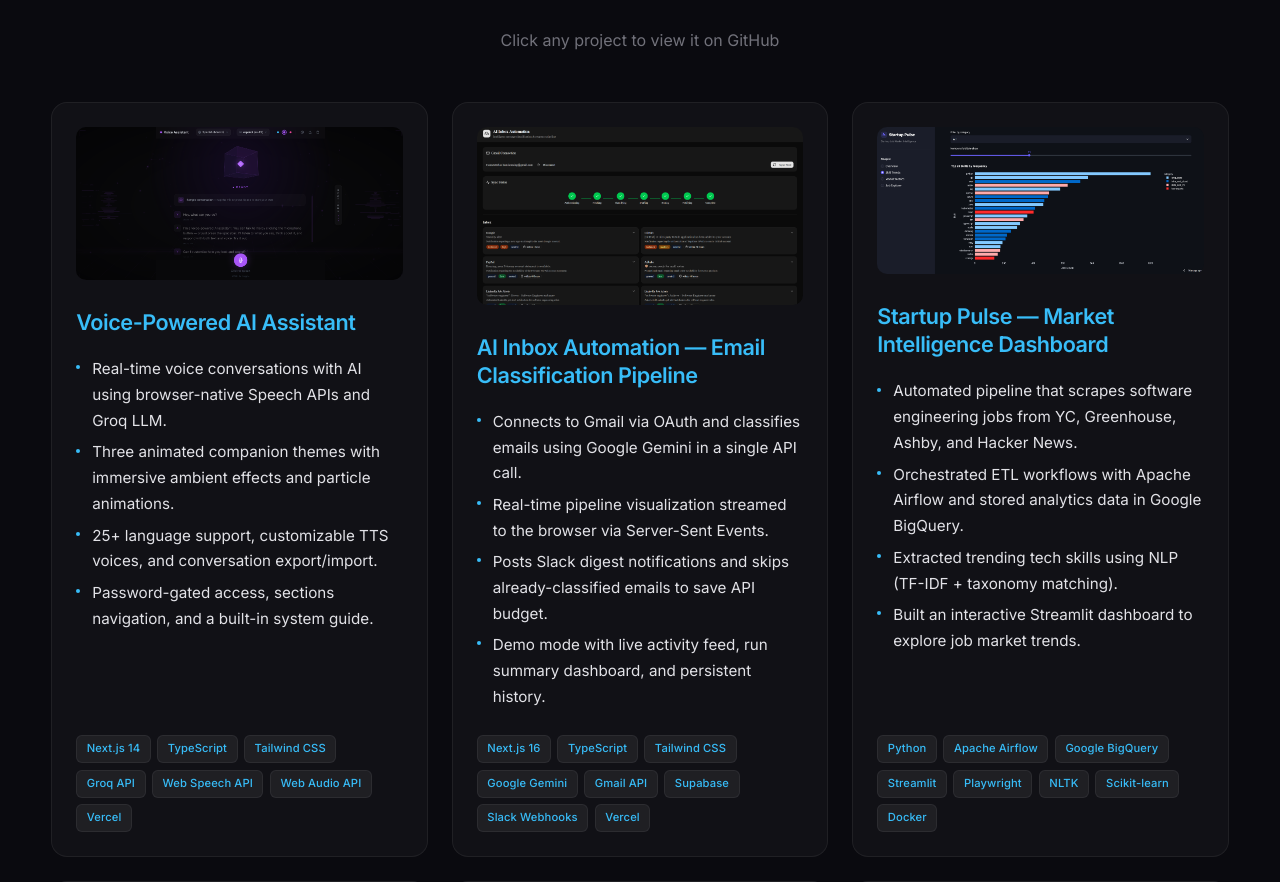
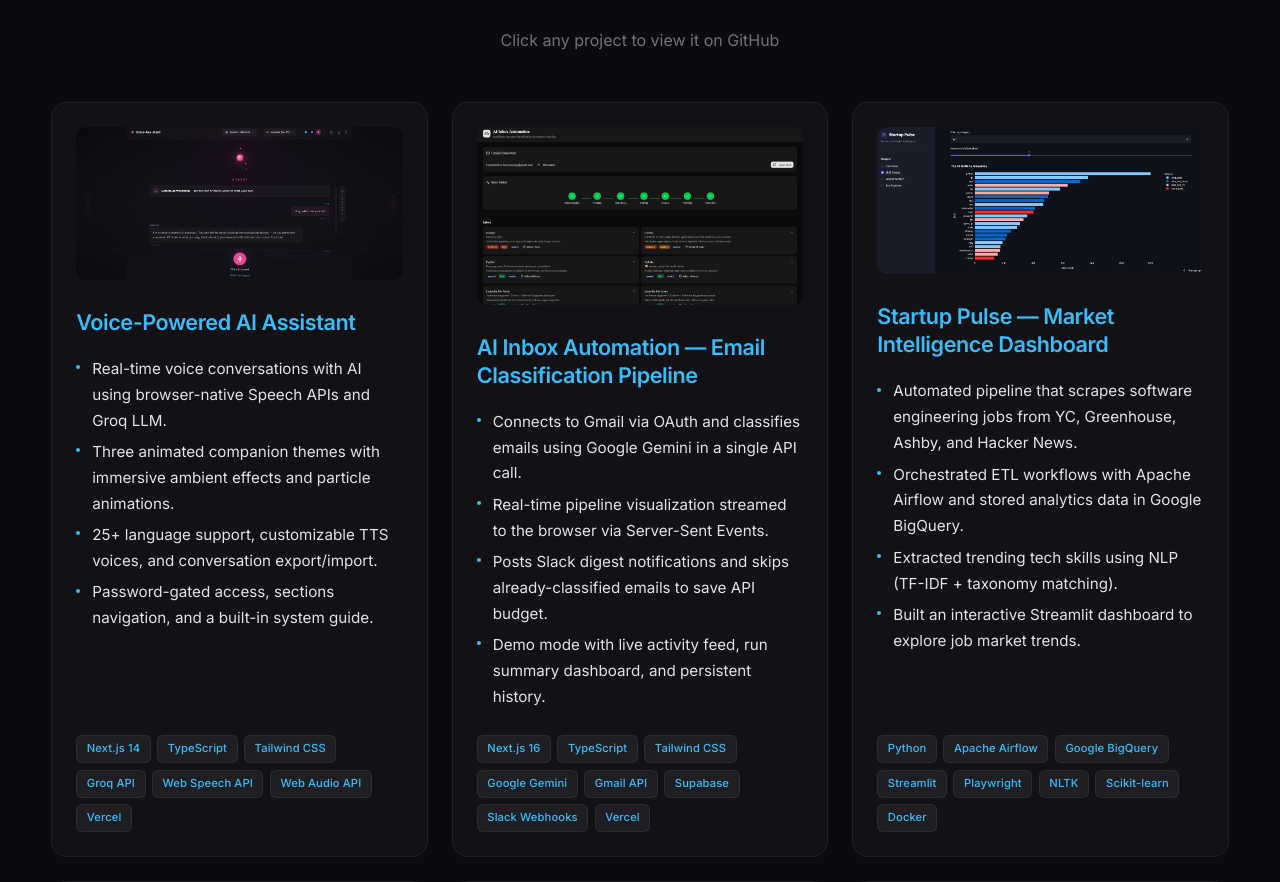
Before and after one commit to Konsing/my-portfolio, a React (Create React App) app: page / in a window 1280 px wide. Shown: the part 944-1826 px from the top of the page. Built offline with nearby package versions, Linux system fonts and the light colour scheme.

Commit message:
Image change for Voice Assistant

```diff
--- a/src/components/Projects.js
+++ b/src/components/Projects.js
@@ -135,8 +135,8 @@
       "Password-gated access, sections navigation, and a built-in system guide."
     ],
     technologies: ["Next.js 14", "TypeScript", "Tailwind CSS", "Groq API", "Web Speech API", "Web Audio API",
-"Vercel"],
-    image: images['VoiceAssistant.png'],
+      "Vercel"],
+    image: images['VoiceAssistant-v2.png'],
     link: "https://github.com/Konsing/Voice-Powered-Ai-Agents"
   },
   {
```
Also changed, not shown: src/assets/VoiceAssistant-v2.png (added), src/assets/VoiceAssistant.png (deleted).
